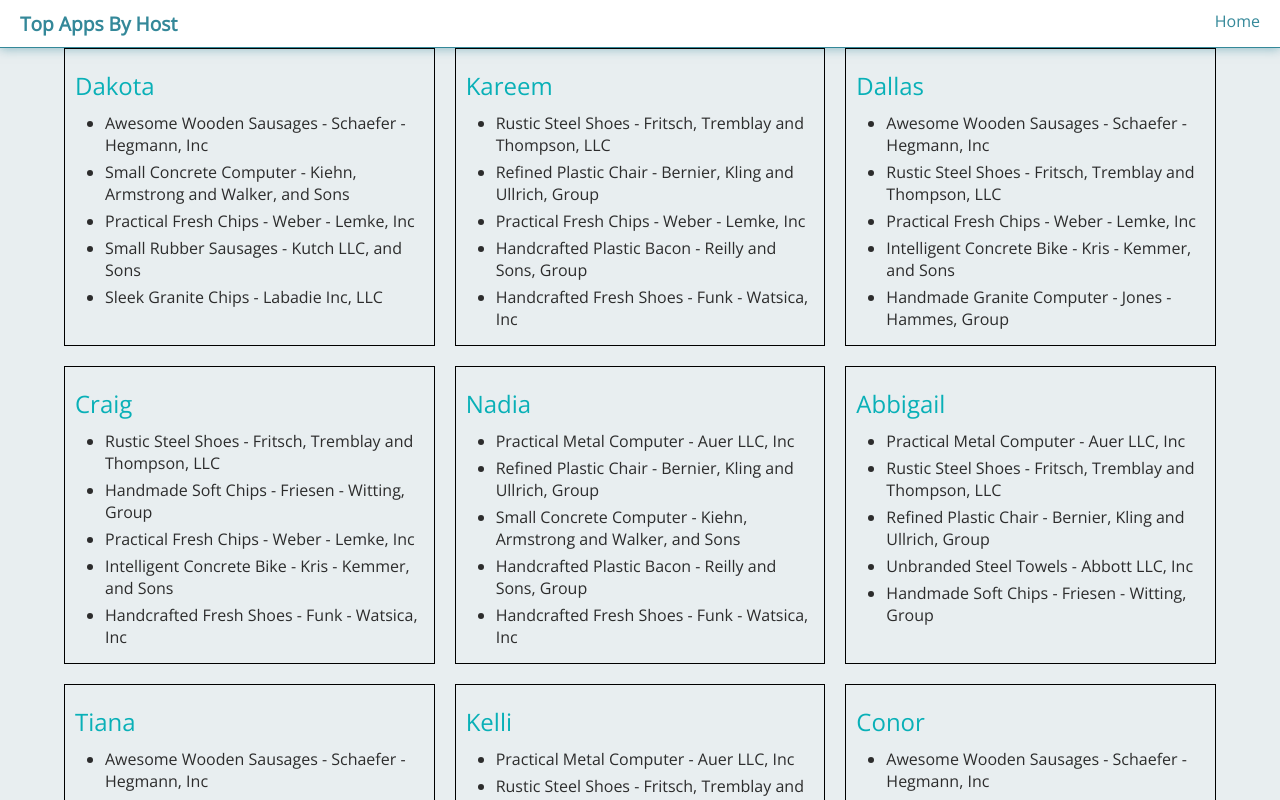
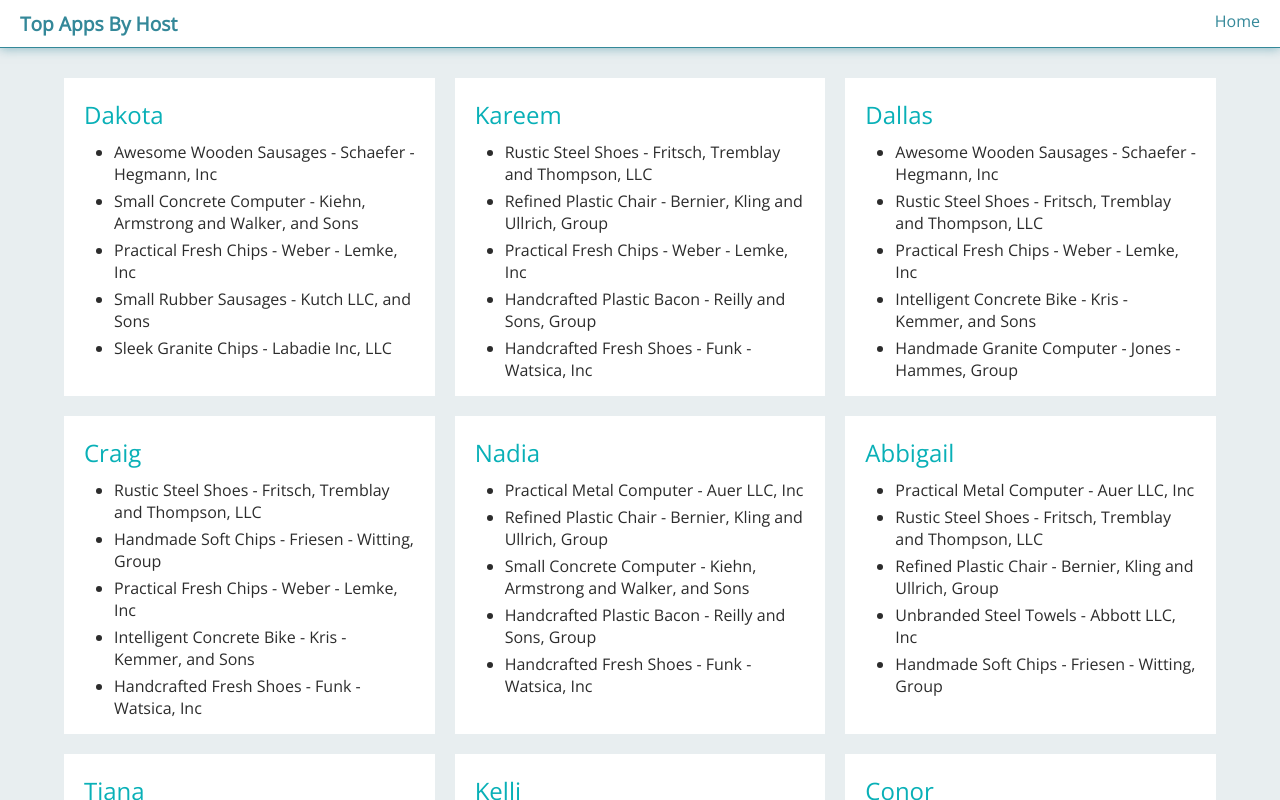
Before and after one commit to Inkala/apps-catalog, a React (Create React App) app: page / in a window 1280 px wide. Shown: the top 800 px of the page. Built offline with nearby package versions, Linux system fonts and the light colour scheme.

Commit message:
Add first styles for Host List view

```diff
--- a/src/components/HostCard/HostCard.module.scss
+++ b/src/components/HostCard/HostCard.module.scss
@@ -1,6 +1,6 @@
 .hostCard {
-  border: 1px solid black;
-  padding: 10px;
+  background-color: white;
+  padding: 10px 20px;
 }
 
 h2 {
--- a/src/components/HostList/HostList.module.scss
+++ b/src/components/HostList/HostList.module.scss
@@ -4,6 +4,7 @@
   grid-gap: 20px;
   width: 90%;
   margin: 0 auto;
+  padding: 30px 0;
 }
 
 @media (min-width: 600px) {
```
